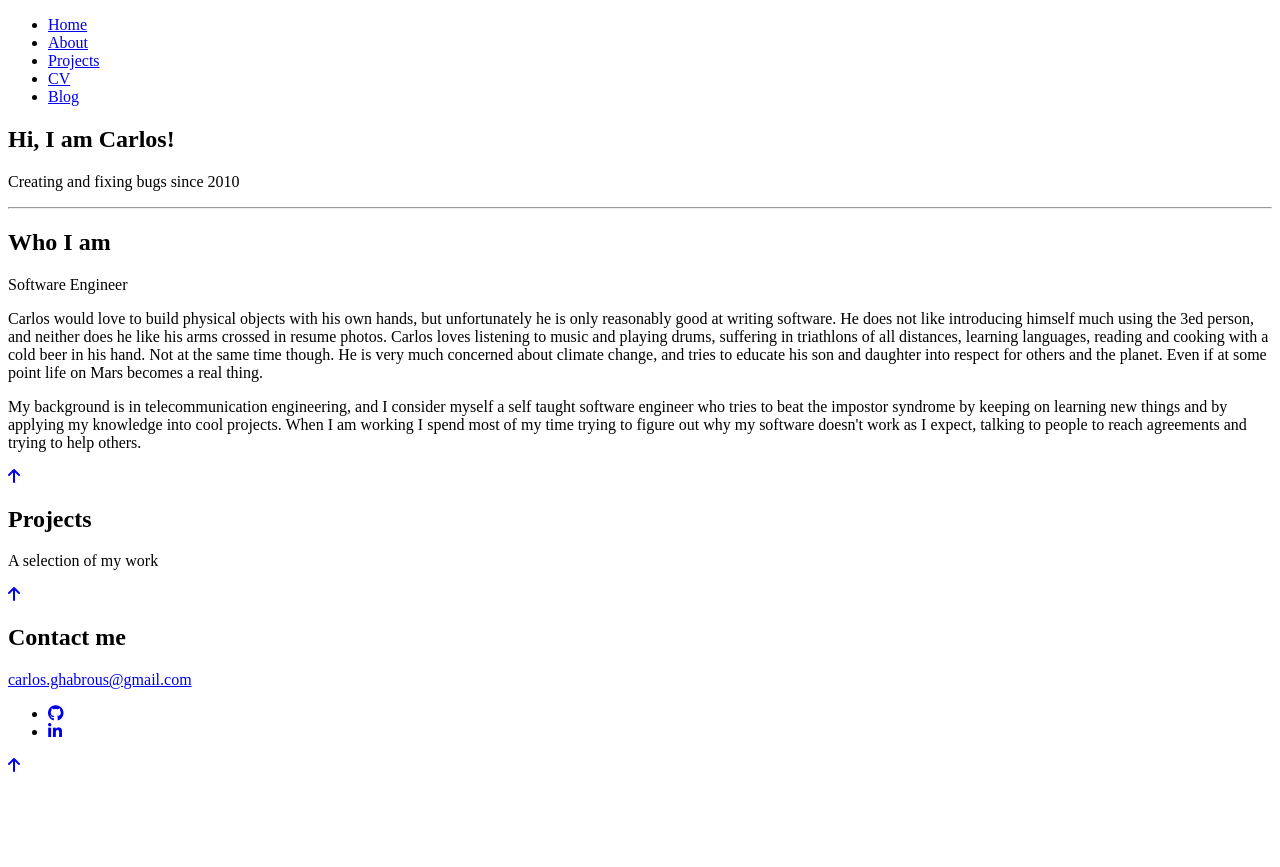
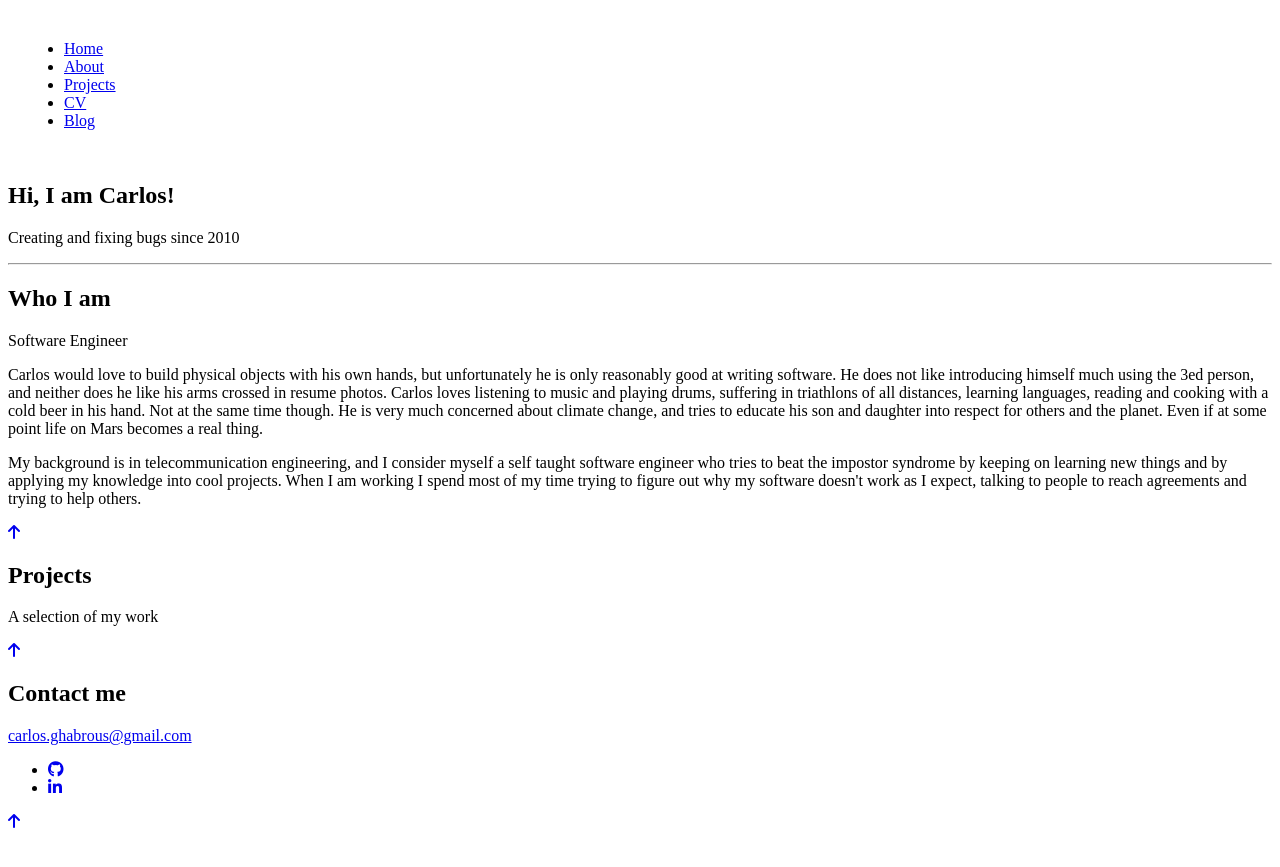
Before and after one commit to carlosghabrous/carlosghabrous.github.io, a Jekyll site: the page index.html, which Jekyll copies as it is, in a window 1280 px wide. Shown: the top 867 px of the page. Built offline with Jekyll 4.4.1, drawn with Linux system fonts in a browser that asks for light colours; nearby versions of some CDN libraries.

Commit message:
Give header a style. Uncomment global variables

```diff
--- a/css/index.css
+++ b/css/index.css
@@ -1,4 +1,4 @@
-/* *,
+*,
 *::before,
 *::after {
     box-sizing: border-box;
@@ -7,6 +7,7 @@
 /* Custom properties */
 
 :root {
+    /*TODO: Have a look to other fonts for regular text */
     --ff-primary: 'Courier New', Courier;
     --ff-secondary: 'Source Code Pro', monospace;
 
@@ -27,21 +28,21 @@
 }
 
 
-/* @media (min-width: 800px) {
+@media (min-width: 800px) {
     :root {
         --fs-h1: 4.5rem;
         --fs-h2: 3.75rem;
         --fs-h3: 1.5rem;
         --fs-body: 1.125rem;
     }
-} */
+}
 
 
-/* html {
+html {
     scroll-behavior: smooth;
 }
 
-
+/*
 body {
     background: var(--clr-light);
     color: var(--clr-dark);
@@ -96,12 +97,12 @@
 
 /* header */
 
-/* header {
+header {
     display: flex;
     justify-content: space-between;
     padding: 1em;
 }
-
+/*
 .nav {
     position: absolute;
     right: 3em;
```
